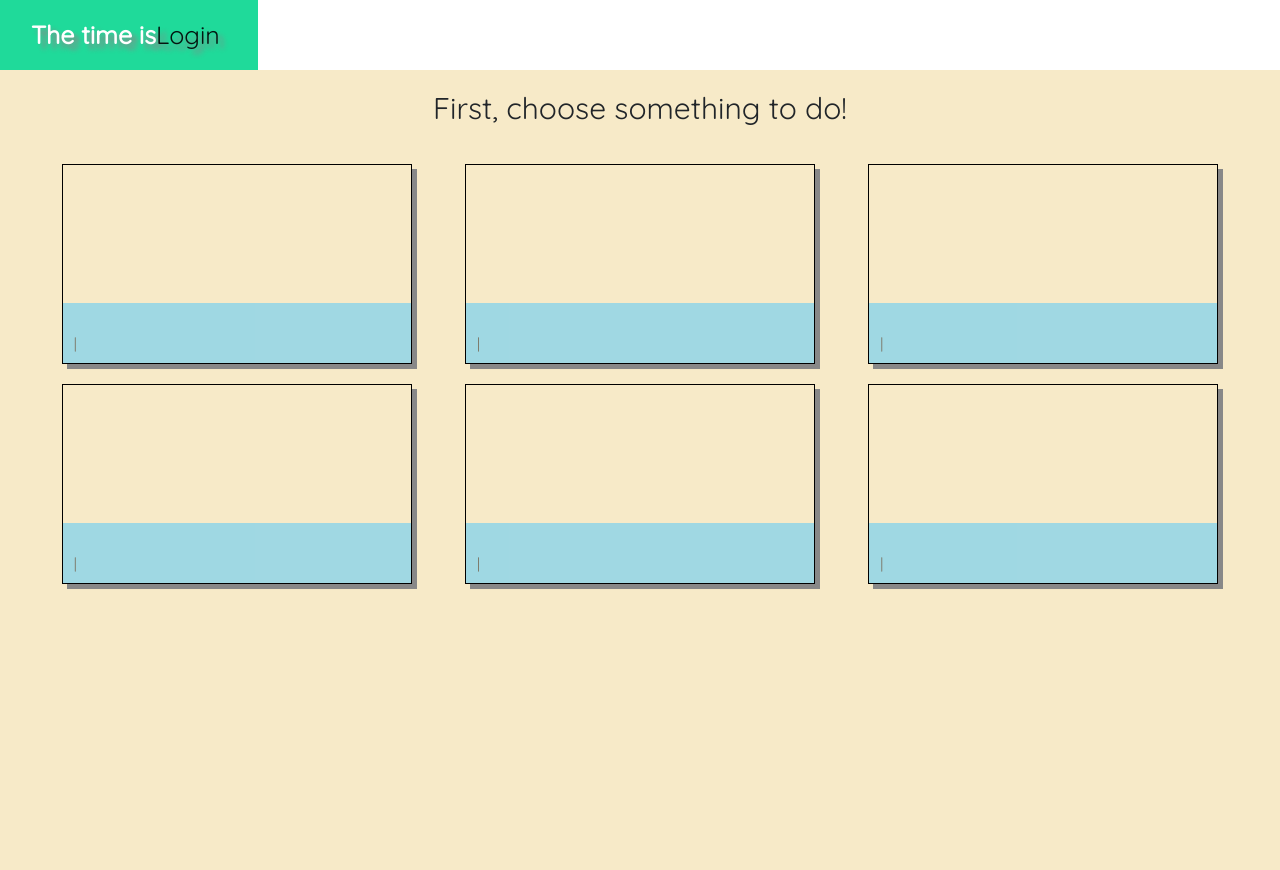
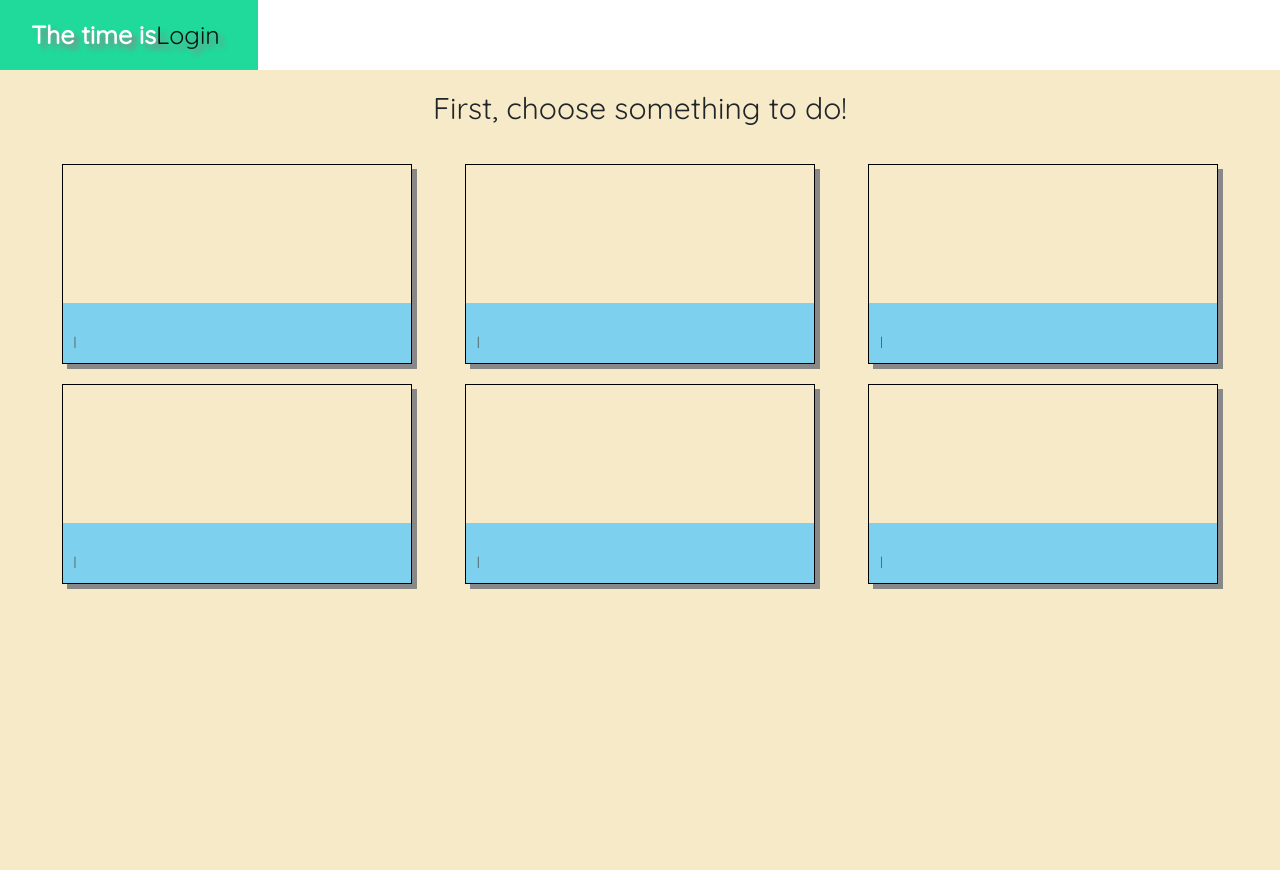
Before and after one commit to csumphan/DateFinder, a Django app: template mysite/templates/activities.html in a window 1280 px wide. Run offline with Django 3.2, Linux system fonts and the light colour scheme; the template is opened without the code that fills it, so the values that code supplies are empty; some libraries are stand-ins or nearby versions; some web fonts are replaced.

Commit message:
Editted the Stylesheet

```diff
--- a/mysite/static/css/main.css
+++ b/mysite/static/css/main.css
@@ -96,7 +96,7 @@
     height: 60px;
     width: 100%;
     background-color: #4AC7FF;
-    opacity: .5;
+    opacity: .7;
     bottom: 0;
     font-size: 20px;
     padding: 0px 10px;
@@ -105,7 +105,7 @@
 }
 
 .eventLocation {
-    font-size: 15px;
+    font-size: 12px;
     padding: 0px 1px;
 }
 
--- a/mysite/templates/activities.html
+++ b/mysite/templates/activities.html
@@ -63,9 +63,8 @@
                             <div class="eventBox" style="background-image: url('{{ event1.EventImageURL}}')">
                                 <div class="eventBoxBanner">
                                     <p>
-                                        <span style="opacity: 1; font-weight: bolder">
+
                                             {{ event1.Title }}
-                                        </span>
                                          <br>
                                         <span class="eventLocation">{{ event1.Address }} | {{ event1.Date}}</span>
                                     </p>
```
